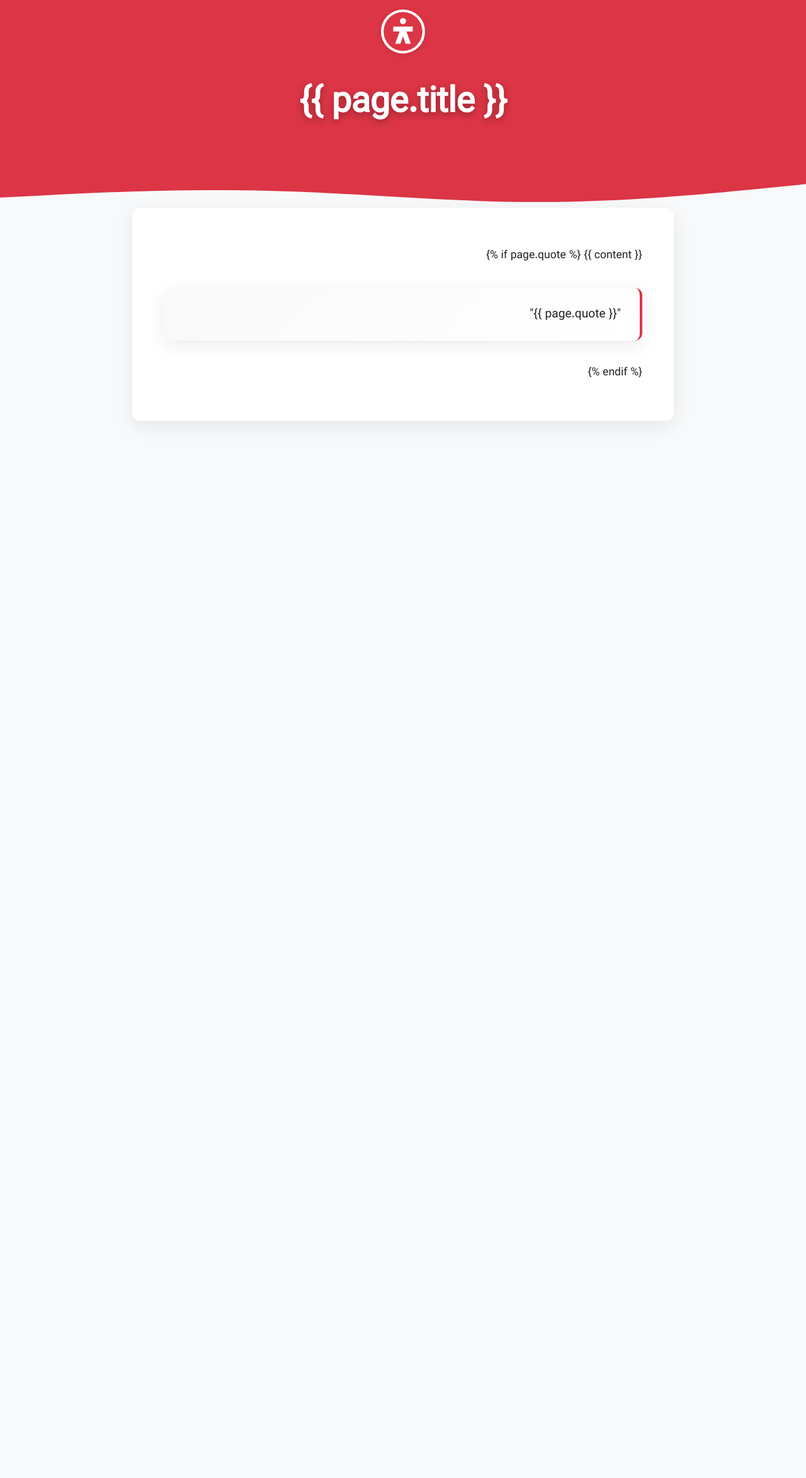
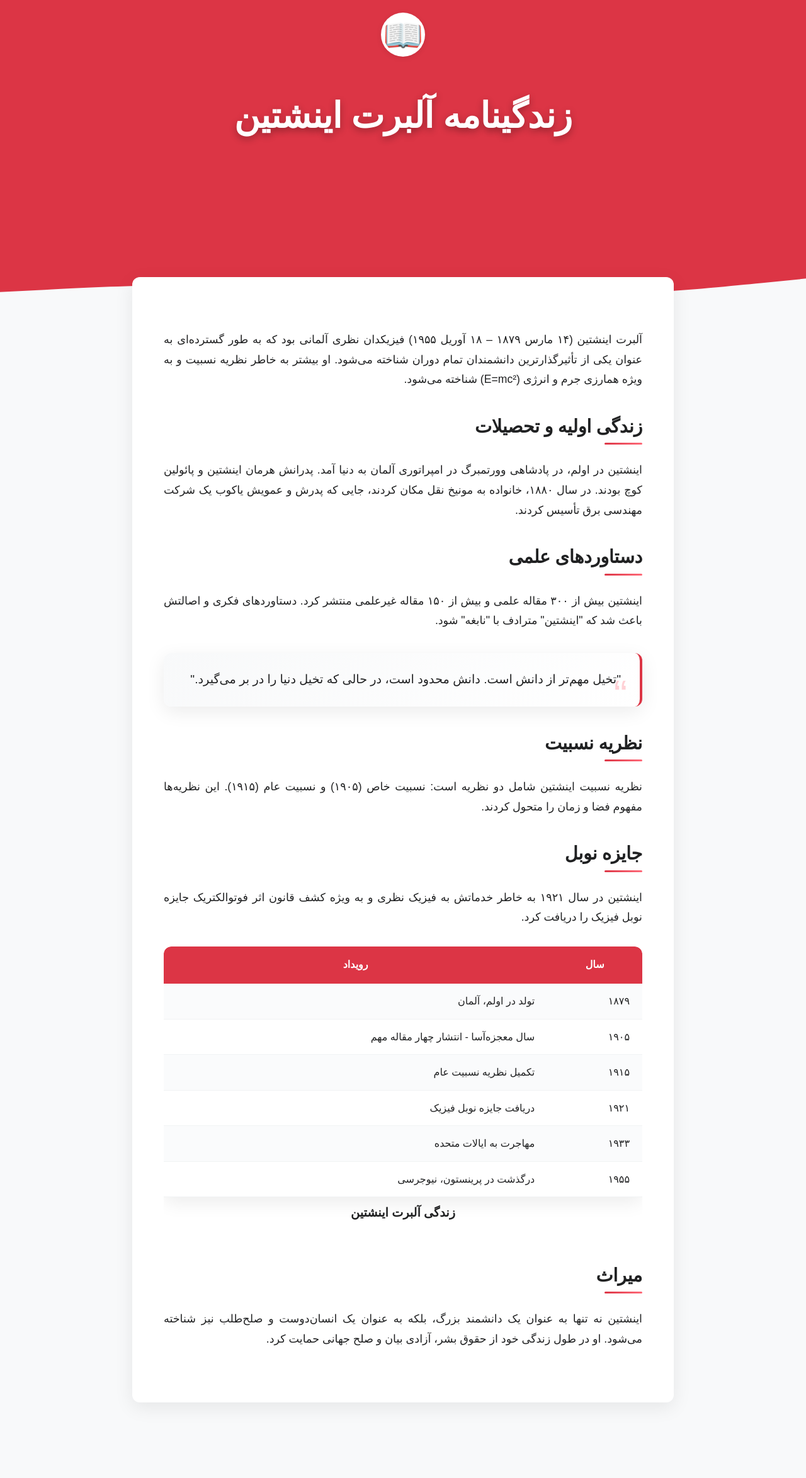
Before and after one commit to darkblog/darkblog.github.io, a Jekyll site: the page test.html, which Jekyll copies as it is, in a window 1280 px wide. Shown: the whole page at 63% size. Built offline with Jekyll 4.4.1, drawn with Linux system fonts in a browser that asks for light colours; emoji names are drawn with the system emoji font; some web fonts are replaced; before the commit the page ends 900 px from its top, so only the background shows below that.

Commit message:
Update test.html

```diff
--- a/test.html
+++ b/test.html
@@ -3,11 +3,11 @@
 <head>
     <meta charset="utf-8">
     <meta name="viewport" content="width=device-width, initial-scale=1.0">
-    <title>{{ page.title }}</title>
+    <title>زندگینامه مشاهیر - عنوان نمونه</title>
     <meta property="article:publisher" content="https://www.facebook.com/ehsanchehri/">
     <meta name="article-author" content="Ehsan Chehri">
     <link rel="icon" href="/biography.svg" type="image/svg+xml">
-    <link rel="canonical" href="{{ page.url | absolute_url }}">
+    <link rel="canonical" href="#">
     <meta name="theme-color" content="#dc3545">
 
     <link rel="stylesheet" href="https://cdnjs.cloudflare.com/ajax/libs/bootstrap/5.3.8/css/bootstrap.min.css">
@@ -21,7 +21,7 @@
 
         @font-face {
             font-family: 'Vazirmatn';
-            src: url('/biography/Vazirmatn.woff2') format('woff2');
+            src: url('https://cdn.jsdelivr.net/gh/rastikerdar/vazirmatn@v33.003/fonts/webfonts/Vazirmatn-Regular.woff2') format('woff2');
             font-weight: 400;
             font-style: normal;
             font-display: swap;
@@ -59,19 +59,23 @@
 
         .hero-section {
             background: var(--primary-color);
-            min-height: 350px;
+            min-height: 500px; /* افزایش ارتفاع بخش قرمز */
             position: relative;
             margin-bottom: 60px;
+            display: flex;
+            flex-direction: column;
+            justify-content: flex-start; /* محتوا از بالا شروع شود */
         }
 
         nav {
             background: transparent;
-            padding: 15px 0;
+            padding: 20px 0;
             position: relative;
             z-index: 1000;
             display: flex;
             justify-content: center;
             align-items: center;
+            flex-shrink: 0;
         }
 
         .nav-container {
@@ -106,11 +110,12 @@
             color: white;
             position: relative;
             display: flex;
-            align-items: center;
+            align-items: flex-start; /* محتوا از بالا شروع شود */
             justify-content: center;
             text-align: center;
-            padding: 10px 20px;
-            min-height: 180px;
+            padding: 40px 20px 20px; /* padding بالا بیشتر شده */
+            min-height: 200px;
+            flex-grow: 1;
         }
 
         .header-content {
@@ -118,7 +123,7 @@
             z-index: 10;
             max-width: 900px;
             padding: 0 30px;
-            margin-top: -50px;
+            margin-top: 0; /* حذف margin منفی برای بالاتر بردن محتوا */
         }
 
         .post-title {
@@ -146,7 +151,7 @@
         main {
             flex: 1;
             max-width: 900px;
-            margin: -80px auto 80px;
+            margin: -120px auto 80px; /* افزایش margin منفی برای نزدیکتر کردن محتوا به هدر */
             padding: 0 20px;
             width: 100%;
             position: relative;
@@ -212,14 +217,13 @@
         }
 
         .post-content blockquote::before {
-            content: """;
+            content: "“";
             font-size: 4rem;
             color: var(--primary-light);
             position: absolute;
             top: 10px;
             right: 20px;
             opacity: 0.3;
-            font-family: serif;
         }
 
         .post-content h1,
@@ -507,7 +511,7 @@
 
         @media (max-width: 768px) {
             .hero-section {
-                min-height: 350px;
+                min-height: 450px;
             }
 
             .post-title {
@@ -535,17 +539,17 @@
             }
 
             main {
-                margin: -60px auto 60px;
+                margin: -100px auto 60px;
             }
 
             .header-content {
-                margin-top: -40px;
+                margin-top: 0;
             }
         }
 
         @media (max-width: 576px) {
             .hero-section {
-                min-height: 350px;
+                min-height: 400px;
             }
 
             .nav-logo {
@@ -577,11 +581,11 @@
             }
 
             main {
-                margin: -40px auto 40px;
+                margin: -80px auto 40px;
             }
 
             .header-content {
-                margin-top: -30px;
+                margin-top: 0;
             }
         }
     </style>
@@ -592,14 +596,14 @@
         <nav>
             <div class="nav-container">
                 <a href="/" class="logo-link">
-                    <img src="https://indexes.ir/biography.svg" alt="لوگو" class="nav-logo" />
+                    <img src="https://cdn.jsdelivr.net/gh/twitter/twemoji@14.0.2/assets/svg/1f4d6.svg" alt="زندگینامه مشاهیر" class="nav-logo">
                 </a>
             </div>
         </nav>
 
         <header>
             <div class="header-content">
-                <h1 class="post-title" id="post-title">{{ page.title }}</h1>
+                <h1 class="post-title" id="post-title">زندگینامه آلبرت اینشتین</h1>
             </div>
         </header>
     </section>
@@ -607,13 +611,60 @@
     <main>
         <article>
             <div class="post-content">
-                {{ content }}
+                <p>آلبرت اینشتین (۱۴ مارس ۱۸۷۹ – ۱۸ آوریل ۱۹۵۵) فیزیکدان نظری آلمانی بود که به طور گسترده‌ای به عنوان یکی از تأثیرگذارترین دانشمندان تمام دوران شناخته می‌شود. او بیشتر به خاطر نظریه نسبیت و به ویژه همارزی جرم و انرژی (E=mc²) شناخته می‌شود.</p>
 
-                {% if page.quote %}
+                <h2>زندگی اولیه و تحصیلات</h2>
+                <p>اینشتین در اولم، در پادشاهی وورتمبرگ در امپراتوری آلمان به دنیا آمد. پدرانش هرمان اینشتین و پائولین کوچ بودند. در سال ۱۸۸۰، خانواده به مونیخ نقل مکان کردند، جایی که پدرش و عمویش یاکوب یک شرکت مهندسی برق تأسیس کردند.</p>
+
+                <h2>دستاوردهای علمی</h2>
+                <p>اینشتین بیش از ۳۰۰ مقاله علمی و بیش از ۱۵۰ مقاله غیرعلمی منتشر کرد. دستاوردهای فکری و اصالتش باعث شد که "اینشتین" مترادف با "نابغه" شود.</p>
+
                 <blockquote>
-                    "{{ page.quote }}"
+                    "تخیل مهم‌تر از دانش است. دانش محدود است، در حالی که تخیل دنیا را در بر می‌گیرد."
                 </blockquote>
-                {% endif %}
+
+                <h2>نظریه نسبیت</h2>
+                <p>نظریه نسبیت اینشتین شامل دو نظریه است: نسبیت خاص (۱۹۰۵) و نسبیت عام (۱۹۱۵). این نظریه‌ها مفهوم فضا و زمان را متحول کردند.</p>
+
+                <h2>جایزه نوبل</h2>
+                <p>اینشتین در سال ۱۹۲۱ به خاطر خدماتش به فیزیک نظری و به ویژه کشف قانون اثر فوتوالکتریک جایزه نوبل فیزیک را دریافت کرد.</p>
+
+                <div class="auto-responsive-table">
+                    <table>
+                        <caption>زندگی آلبرت اینشتین</caption>
+                        <tr>
+                            <th>سال</th>
+                            <th>رویداد</th>
+                        </tr>
+                        <tr>
+                            <td>۱۸۷۹</td>
+                            <td>تولد در اولم، آلمان</td>
+                        </tr>
+                        <tr>
+                            <td>۱۹۰۵</td>
+                            <td>سال معجزه‌آسا - انتشار چهار مقاله مهم</td>
+                        </tr>
+                        <tr>
+                            <td>۱۹۱۵</td>
+                            <td>تکمیل نظریه نسبیت عام</td>
+                        </tr>
+                        <tr>
+                            <td>۱۹۲۱</td>
+                            <td>دریافت جایزه نوبل فیزیک</td>
+                        </tr>
+                        <tr>
+                            <td>۱۹۳۳</td>
+                            <td>مهاجرت به ایالات متحده</td>
+                        </tr>
+                        <tr>
+                            <td>۱۹۵۵</td>
+                            <td>درگذشت در پرینستون، نیوجرسی</td>
+                        </tr>
+                    </table>
+                </div>
+
+                <h2>میراث</h2>
+                <p>اینشتین نه تنها به عنوان یک دانشمند بزرگ، بلکه به عنوان یک انسان‌دوست و صلح‌طلب نیز شناخته می‌شود. او در طول زندگی خود از حقوق بشر، آزادی بیان و صلح جهانی حمایت کرد.</p>
             </div>
         </article>
     </main>
```
